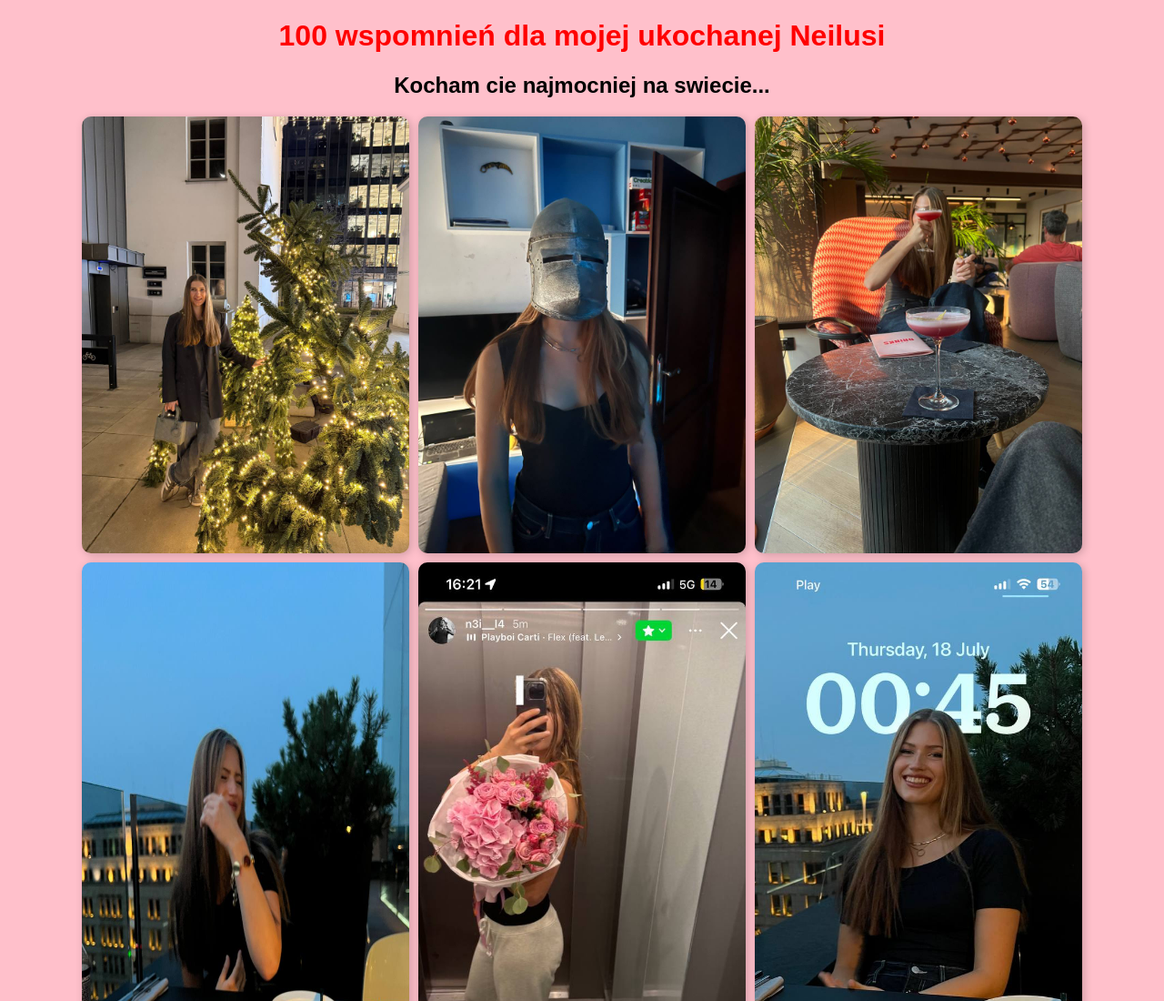
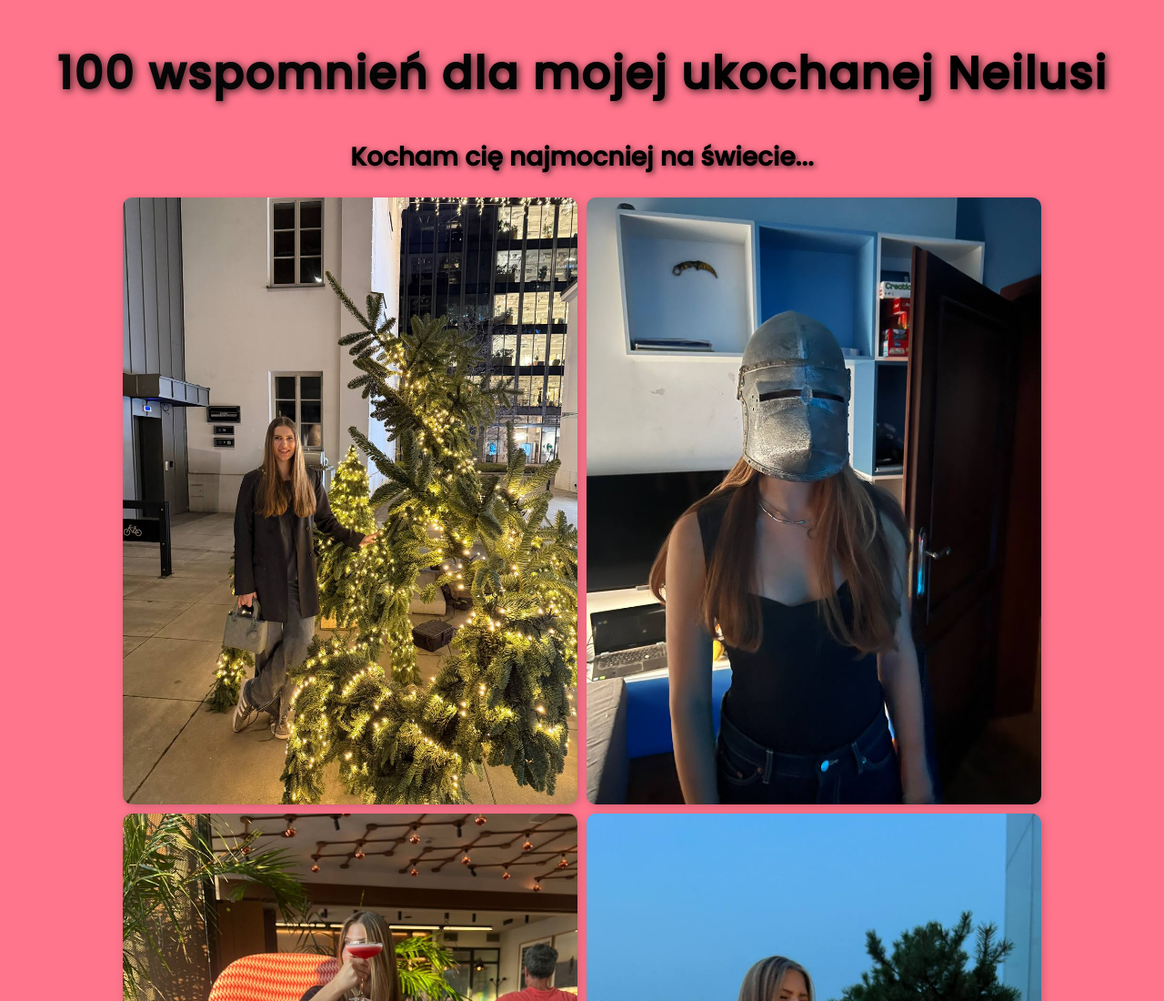
Before and after one commit to grafflucas/iloveneila.github.io, a plain HTML site: page index.html in a window 1280 px wide. Shown: the top 1100 px of the page at 91% size. Drawn offline with Linux system fonts and the light colour scheme.

Commit message:
Update index.html

```diff
--- a/index.html
+++ b/index.html
@@ -4,14 +4,30 @@
     <meta charset="UTF-8">
     <meta name="viewport" content="width=device-width, initial-scale=1.0">
     <title>Valentine's Day Photo Album</title>
+    <link href="https://fonts.googleapis.com/css2?family=Poppins:wght@500&display=swap" rel="stylesheet">
     <style>
         body {
             text-align: center;
-            font-family: Arial, sans-serif;
-            background-color: pink;
+            font-family: 'Poppins', sans-serif;
+            background-color: rgb(255, 117, 140);
         }
         h1 {
-            color: red;
+            font-family: 'Poppins', sans-serif;
+            font-size: 50px;
+            font-weight: 600;
+            background: linear-gradient(to right, #111111, #000000); /* Soft golden beige */
+            -webkit-background-clip: text;
+            -webkit-text-fill-color: transparent;
+            text-shadow: 2px 2px 8px rgba(0, 0, 0, 0.8); /* Soft glow */
+            letter-spacing: 1.5px;
+            padding: 10px;
+        }
+        h2 {
+            font-family: 'Poppins', sans-serif;
+            font-size: 28px;
+            color: rgb(0, 0, 0);
+            text-shadow: 2px 2px 6px rgba(0, 0, 0, 0.7);
+            margin-top: -10px;
         }
         .gallery {
             display: flex;
@@ -21,7 +37,7 @@
             margin-top: 20px;
         }
         .gallery img {
-            width: 360px;
+            width: 500px;
             height: auto;
             border-radius: 10px;
             box-shadow: 2px 2px 10px rgba(0, 0, 0, 0.2);
@@ -62,20 +78,21 @@
             padding: 15px 30px;
             font-size: 18px;
             color: white;
-            background-color: red;
+            background-color: #ff69b4;
             border: none;
             border-radius: 10px;
             cursor: pointer;
             transition: background-color 0.3s;
         }
         .quiz-button:hover {
-            background-color: darkred;
+            background-color: #d147a3;
         }
     </style>
 </head>
 <body>
     <h1>100 wspomnień dla mojej ukochanej Neilusi</h1>
-    <h2>Kocham cie najmocniej na swiecie...</h2>
+    <h2>Kocham cię najmocniej na świecie...</h2>
+
     <div class="gallery">
         <script>
             for (let i = 1; i <= 100; i++) {
```
